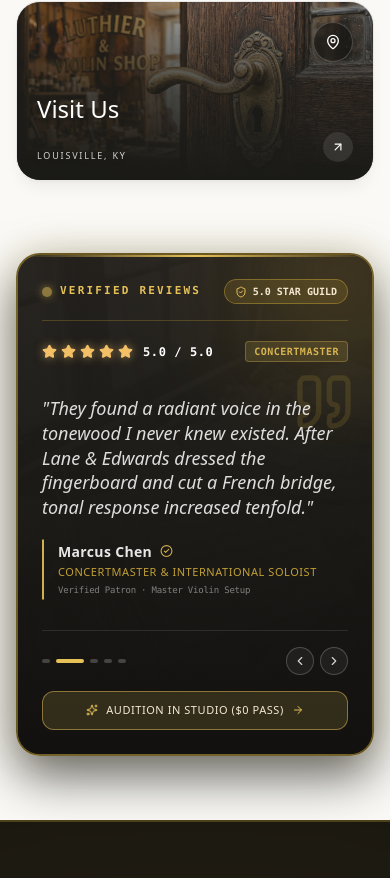
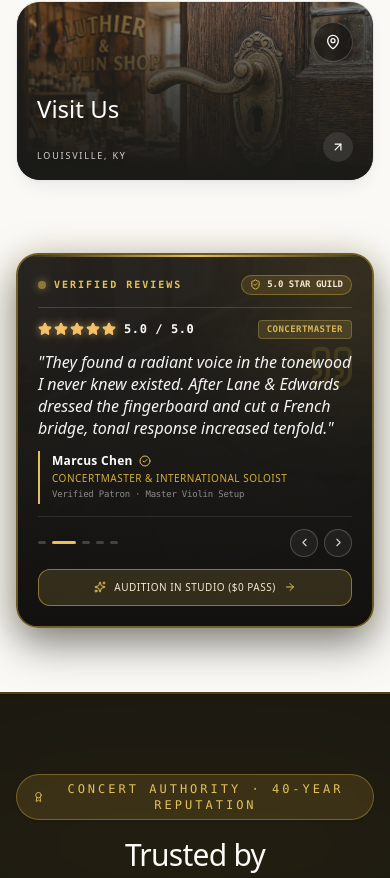
Before and after one commit to 2Limitless/Cello, a Next.js app: page / in a window 390 px wide. Shown: the part 1988-2866 px from the top of the page. Built offline with nearby package versions, Linux system fonts and the light colour scheme; a web font is replaced by a local one.

Commit message:
fix: optimize sticky reviews card viewport fit and clearance

```diff
--- a/src/app/page.tsx
+++ b/src/app/page.tsx
@@ -386,7 +386,7 @@ function HomeContent() {
 
           {/* 30% RIGHT: High-Authority Interactive Reviews Pillar (Sticky) */}
           <div
-            className="w-full lg:w-[30%] lg:sticky lg:top-32 h-auto min-h-[500px] lg:min-h-[580px] relative overflow-hidden rounded-[24px] md:rounded-[30px] border-2 border-[#D4AF37]/45 shadow-[0_20px_50px_rgba(0,0,0,0.6),0_0_40px_rgba(212,175,55,0.18)] bg-gradient-to-b from-[#25221D] via-[#1B1A17] to-[#12110F] flex flex-col justify-between"
+            className="w-full lg:w-[30%] lg:sticky lg:top-20 xl:top-24 h-auto relative overflow-hidden rounded-[22px] md:rounded-[26px] border-2 border-[#D4AF37]/45 shadow-[0_15px_40px_rgba(0,0,0,0.5),0_0_30px_rgba(212,175,55,0.15)] bg-gradient-to-b from-[#24211D] via-[#1B1A17] to-[#12110F] flex flex-col justify-between"
             onTouchStart={handleTouchStart}
             onTouchEnd={handleTouchEnd}
           >
@@ -394,74 +394,74 @@ function HomeContent() {
             <div className="absolute top-0 left-0 right-0 h-[2px] bg-gradient-to-r from-transparent via-[#E5C158] to-transparent z-20" />
 
             {/* Background texture & warm tone */}
-            <Image src="/sheet_music.jpg" alt="Legacy" fill className="object-cover opacity-25 mix-blend-luminosity pointer-events-none" />
+            <Image src="/sheet_music.jpg" alt="Legacy" fill className="object-cover opacity-20 mix-blend-luminosity pointer-events-none" />
             <div className="absolute inset-0 bg-gradient-to-t from-[#12110F] via-[#1A1916]/95 to-[#24211D]/90 pointer-events-none" />
 
             {/* Ambient gold glow orb */}
-            <div className="absolute -top-16 -right-16 w-48 h-48 bg-[#D4AF37]/20 rounded-full blur-3xl pointer-events-none" />
+            <div className="absolute -top-16 -right-16 w-44 h-44 bg-[#D4AF37]/15 rounded-full blur-3xl pointer-events-none" />
 
-            <div className="relative z-10 p-6 md:p-8 h-full flex flex-col justify-between">
+            <div className="relative z-10 p-5 md:p-6 h-full flex flex-col justify-between">
 
               {/* Header: Authority Verification Pill */}
               <div>
-                <div className="flex items-center justify-between gap-2 border-b border-[#D4AF37]/25 pb-4">
+                <div className="flex items-center justify-between gap-2 border-b border-[#D4AF37]/25 pb-3">
                   <div className="flex items-center gap-2">
-                    <span className="w-2.5 h-2.5 rounded-full bg-[#E5C158] animate-pulse shadow-[0_0_8px_#E5C158]" />
-                    <span className="text-[11px] font-mono tracking-[0.2em] uppercase text-[#E5C158] font-bold">
+                    <span className="w-2 h-2 rounded-full bg-[#E5C158] animate-pulse shadow-[0_0_8px_#E5C158]" />
+                    <span className="text-[10px] md:text-[11px] font-mono tracking-[0.2em] uppercase text-[#E5C158] font-bold">
                       VERIFIED REVIEWS
                     </span>
                   </div>
-                  <div className="flex items-center gap-1.5 px-2.5 py-1 rounded-full bg-[#D4AF37]/15 border border-[#D4AF37]/40 text-[10px] font-mono text-[#F4E8D1] font-semibold">
-                    <ShieldCheck size={12} className="text-[#E5C158]" />
+                  <div className="flex items-center gap-1.5 px-2 py-0.5 rounded-full bg-[#D4AF37]/15 border border-[#D4AF37]/40 text-[9px] md:text-[10px] font-mono text-[#F4E8D1] font-semibold">
+                    <ShieldCheck size={11} className="text-[#E5C158]" />
                     <span>5.0 STAR GUILD</span>
                   </div>
                 </div>
 
                 {/* Rating Display */}
-                <div className="flex items-center justify-between mt-5">
-                  <div className="flex items-center gap-2.5">
-                    <div className="flex gap-1 text-[#F3C068]">
+                <div className="flex items-center justify-between mt-3">
+                  <div className="flex items-center gap-2">
+                    <div className="flex gap-0.5 text-[#F3C068]">
                       {[...Array(5)].map((_, idx) => (
-                        <Star key={idx} size={15} fill="currentColor" className="drop-shadow-[0_0_5px_rgba(243,192,104,0.6)]" />
+                        <Star key={idx} size={14} fill="currentColor" className="drop-shadow-[0_0_4px_rgba(243,192,104,0.6)]" />
                       ))}
                     </div>
                     <span className="text-xs font-mono font-bold text-white tracking-wider">5.0 / 5.0</span>
                   </div>
-                  <span className="text-[10px] font-mono uppercase tracking-wider text-[#E5C158]/90 bg-[#E5C158]/15 px-2 py-0.5 rounded border border-[#E5C158]/30 font-semibold">
+                  <span className="text-[9px] font-mono uppercase tracking-wider text-[#E5C158]/90 bg-[#E5C158]/15 px-2 py-0.5 rounded border border-[#E5C158]/30 font-semibold">
                     {testimonials[reviewIndex].tag}
                   </span>
                 </div>
               </div>
 
               {/* Quote Area */}
-              <div className="my-6 relative flex flex-col justify-center min-h-[220px]">
-                <Quote className="text-[#D4AF37]/15 absolute -top-4 -right-2 w-16 h-16 pointer-events-none" />
+              <div className="my-3 relative flex flex-col justify-center min-h-[140px] md:min-h-[150px]">
+                <Quote className="text-[#D4AF37]/15 absolute -top-2 -right-1 w-12 h-12 pointer-events-none" />
                 <AnimatePresence mode="wait">
                   <motion.div
                     key={reviewIndex}
-                    initial={{ opacity: 0, y: 15, filter: "blur(4px)" }}
+                    initial={{ opacity: 0, y: 10, filter: "blur(3px)" }}
                     animate={{ opacity: 1, y: 0, filter: "blur(0px)" }}
-                    exit={{ opacity: 0, y: -15, filter: "blur(4px)" }}
-                    transition={{ duration: 0.45, ease: "easeInOut" }}
+                    exit={{ opacity: 0, y: -10, filter: "blur(3px)" }}
+                    transition={{ duration: 0.35, ease: "easeInOut" }}
                     className="flex flex-col justify-center"
                   >
-                    <p className="font-serif text-lg md:text-xl lg:text-[22px] text-white/95 italic leading-snug mb-5">
+                    <p className="font-serif text-base md:text-lg text-white/95 italic leading-snug mb-3">
                       &quot;{testimonials[reviewIndex].quote}&quot;
                     </p>
-                    <div className="border-l-2 border-[#E5C158] pl-3.5 py-0.5">
-                      <div className="flex items-center gap-2">
-                        <p className="font-sans font-bold text-sm text-white tracking-wide">{testimonials[reviewIndex].author}</p>
-                        <CheckCircle2 size={13} className="text-[#E5C158] shrink-0" />
+                    <div className="border-l-2 border-[#E5C158] pl-3 py-0.5">
+                      <div className="flex items-center gap-1.5">
+                        <p className="font-sans font-bold text-xs md:text-sm text-white tracking-wide">{testimonials[reviewIndex].author}</p>
+                        <CheckCircle2 size={12} className="text-[#E5C158] shrink-0" />
                       </div>
-                      <p className="font-sans text-[11px] tracking-wider uppercase text-[#D4AF37] mt-0.5 font-medium">{testimonials[reviewIndex].role}</p>
-                      <p className="font-mono text-[9px] text-white/50 tracking-tight mt-1">{testimonials[reviewIndex].credential}</p>
+                      <p className="font-sans text-[10px] md:text-[11px] tracking-wider uppercase text-[#D4AF37] mt-0.5 font-medium">{testimonials[reviewIndex].role}</p>
+                      <p className="font-mono text-[9px] text-white/50 tracking-tight mt-0.5">{testimonials[reviewIndex].credential}</p>
                     </div>
                   </motion.div>
                 </AnimatePresence>
               </div>
 
               {/* Footer Controls: Dots + Chevrons + VIP Session trigger */}
-              <div className="space-y-4 pt-4 border-t border-white/10 z-20">
+              <div className="space-y-3 pt-3 border-t border-white/10 z-20">
                 <div className="flex items-center justify-between">
                   {/* Progress dots */}
                   <div className="flex items-center gap-1.5">
@@ -473,7 +473,7 @@ function HomeContent() {
                           setReviewIndex(i);
                         }}
                         aria-label={`Go to review ${i + 1}`}
-                        className={`h-[4px] transition-all duration-300 rounded-full cursor-pointer ${i === reviewIndex ? 'w-7 bg-[#E5C158]' : 'w-2 bg-white/20 hover:bg-white/40'}`}
+                        className={`h-[3px] transition-all duration-300 rounded-full cursor-pointer ${i === reviewIndex ? 'w-6 bg-[#E5C158]' : 'w-2 bg-white/20 hover:bg-white/40'}`}
                       />
                     ))}
                   </div>
@@ -488,7 +488,7 @@ function HomeContent() {
                       className="w-7 h-7 rounded-full border border-white/20 hover:border-[#E5C158] bg-white/5 hover:bg-[#E5C158]/20 flex items-center justify-center text-white/80 hover:text-white transition-all cursor-pointer"
                       title="Previous Review"
                     >
-                      <ChevronLeft size={14} />
+                      <ChevronLeft size={13} />
                     </button>
                     <button
                       onClick={(e) => {
@@ -498,7 +498,7 @@ function HomeContent() {
                       className="w-7 h-7 rounded-full border border-white/20 hover:border-[#E5C158] bg-white/5 hover:bg-[#E5C158]/20 flex items-center justify-center text-white/80 hover:text-white transition-all cursor-pointer"
                       title="Next Review"
                     >
-                      <ChevronRight size={14} />
+                      <ChevronRight size={13} />
                     </button>
                   </div>
                 </div>
@@ -509,7 +509,7 @@ function HomeContent() {
                     setBookingProduct(PRODUCTS[0]);
                     setIsBookingModalOpen(true);
                   }}
-                  className="w-full py-2.5 px-4 rounded-xl bg-[#E5C158]/15 hover:bg-[#E5C158]/25 border border-[#E5C158]/50 text-[#F4E8D1] text-[11px] font-serif tracking-wider uppercase flex items-center justify-center gap-2 transition-all hover:scale-[1.02] cursor-pointer"
+                  className="w-full py-2.5 px-3 rounded-xl bg-[#E5C158]/15 hover:bg-[#E5C158]/25 border border-[#E5C158]/50 text-[#F4E8D1] text-[10px] md:text-[11px] font-serif tracking-wider uppercase flex items-center justify-center gap-2 transition-all hover:scale-[1.01] cursor-pointer"
                 >
                   <Sparkles size={12} className="text-[#E5C158]" />
                   <span>Audition in Studio ($0 Pass)</span>
```
